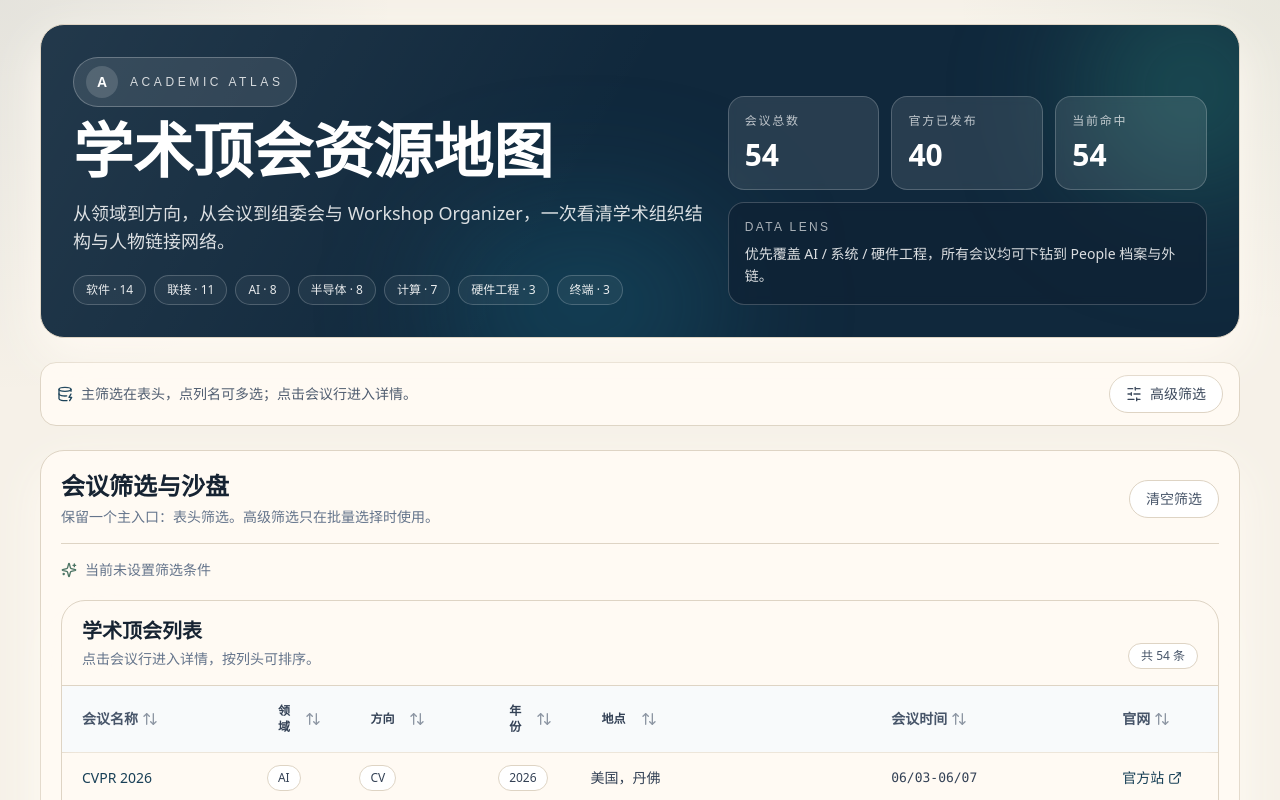
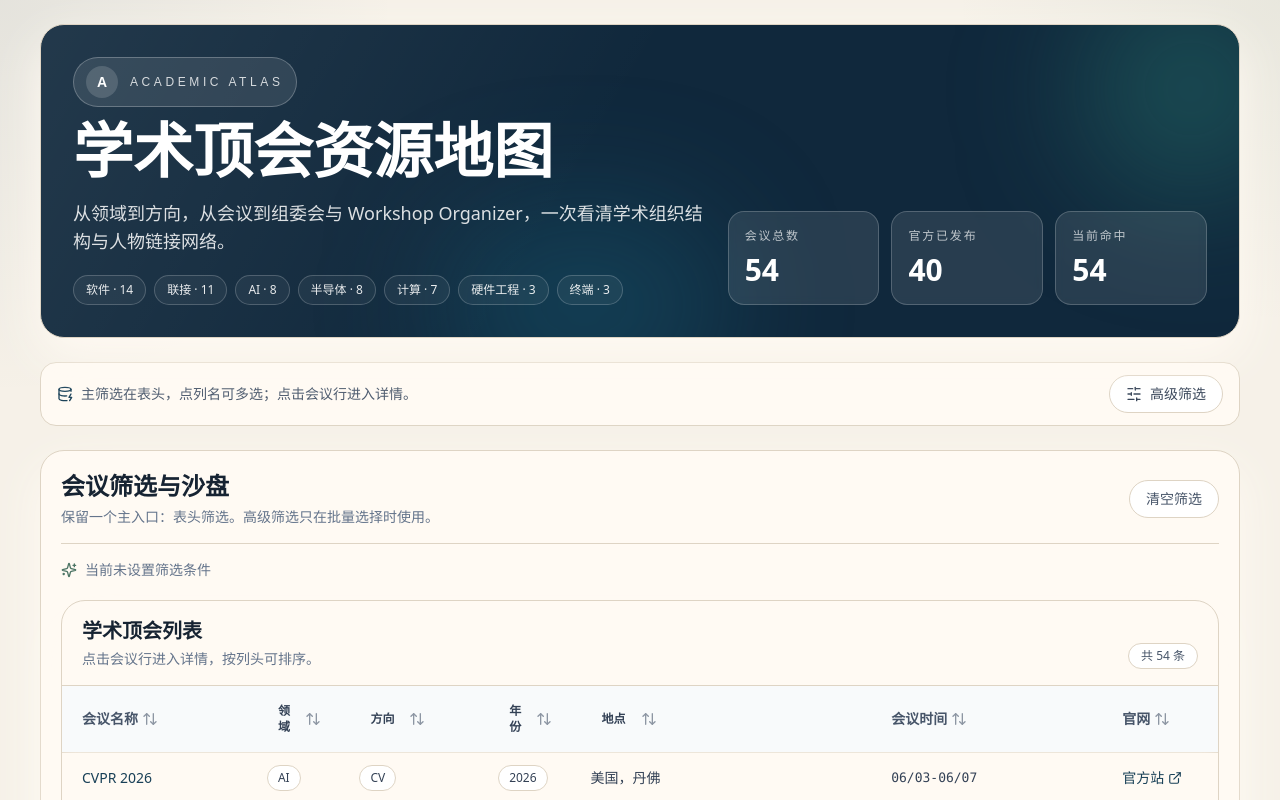
Before and after one commit to zoeyzcy11/conference_people_link_clean, a Next.js app: page / in a window 1280 px wide. Shown: the top 800 px of the page. Built offline with nearby package versions, Linux system fonts and the light colour scheme.

Commit message:
chore: remove data lens panel from homepage hero

```diff
--- a/components/HomeConsole.tsx
+++ b/components/HomeConsole.tsx
@@ -202,12 +202,6 @@ export function HomeConsole() {
                 <p className="mt-2 text-3xl font-semibold">{filteredData.length}</p>
               </div>
             </div>
-            <div className="rounded-2xl border border-white/20 bg-[#0f2234]/70 p-4 backdrop-blur-sm">
-              <p className="font-display text-xs uppercase tracking-[0.2em] text-white/65">Data Lens</p>
-              <p className="mt-2 text-sm leading-relaxed text-white/85">
-                优先覆盖 AI / 系统 / 硬件工程，所有会议均可下钻到 People 档案与外链。
-              </p>
-            </div>
           </div>
         </div>
       </header>
```
